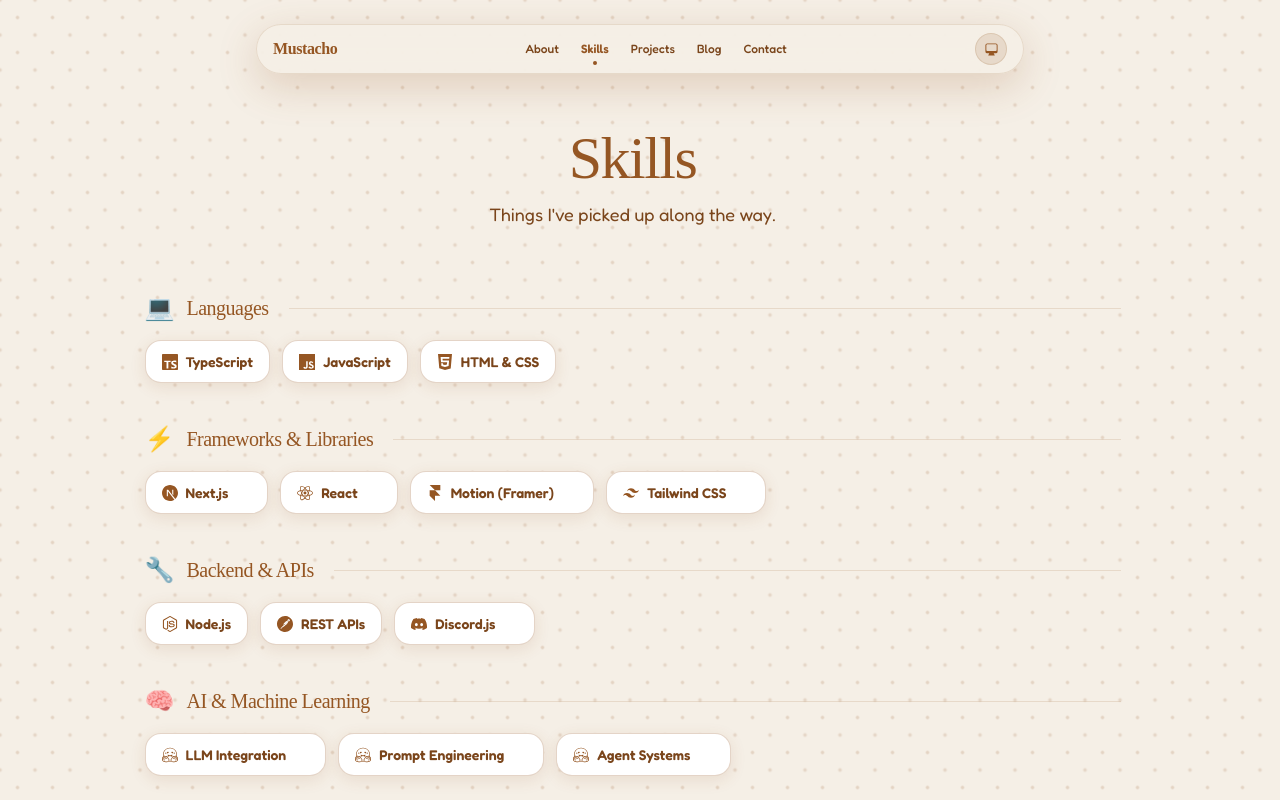
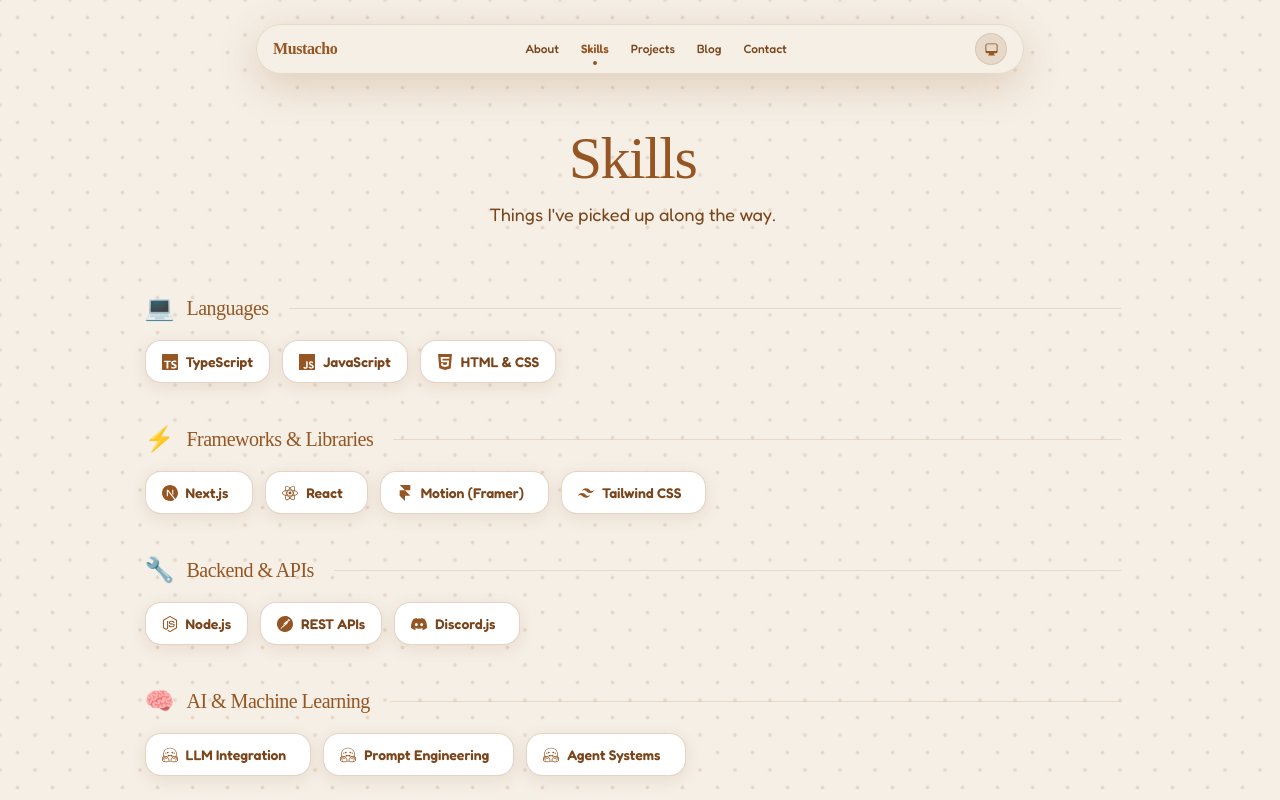
Before and after one commit to imustacho/mustacho.dev, a Next.js app: page /skills in a window 1280 px wide. Shown: the top 800 px of the page. Built offline with nearby package versions, Linux system fonts and the light colour scheme; a web font is replaced by a local one.

Commit message:
fix: equalize linked/unlinked skill chip widths at rest

```diff
--- a/src/app/globals.css
+++ b/src/app/globals.css
@@ -115,16 +115,17 @@ body {
     font-weight: 700;
     text-decoration: none;
     white-space: nowrap;
-    padding-left: 10px;
-    border-left: 1px solid;
-    margin-left: 4px;
+    padding-left: 0;
+    border-left: 0 solid;
+    margin-left: 0;
     max-width: 0;
     opacity: 0;
     overflow: hidden;
     transition: max-width 0.3s cubic-bezier(0.4, 0, 0.2, 1),
                 opacity 0.3s cubic-bezier(0.4, 0, 0.2, 1),
                 margin-left 0.3s cubic-bezier(0.4, 0, 0.2, 1),
-                padding-left 0.3s cubic-bezier(0.4, 0, 0.2, 1);
+                padding-left 0.3s cubic-bezier(0.4, 0, 0.2, 1),
+                border-left-width 0.3s cubic-bezier(0.4, 0, 0.2, 1);
 }
 
 .skill-chip:hover .skill-chip-link {
@@ -132,6 +133,7 @@ body {
     opacity: 1;
     margin-left: 8px;
     padding-left: 12px;
+    border-left-width: 1px;
 }
 
 .skill-chip-link:hover {
```
